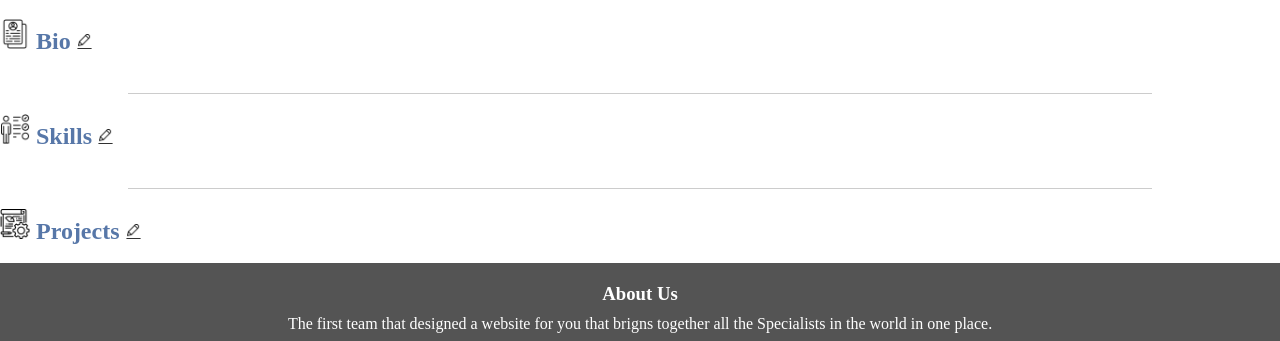
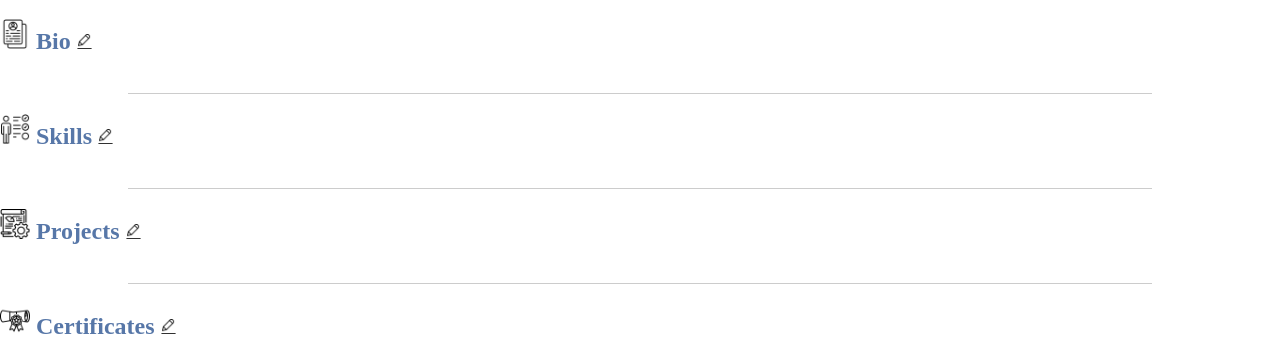
Before and after one commit to daliau/techies, a plain HTML site: page profile.html in a window 1280 px wide. Shown: the part 459-800 px from the top of the page. Drawn offline with Linux system fonts and the light colour scheme.

Commit message:
profile.html update

```diff
--- a/profile.html
+++ b/profile.html
@@ -64,6 +64,13 @@
         <h2><img src="img/projects.png" width="30" height="30" alt="Projects"><strong>&nbsp;Projects</strong>
             <a href="edit.html"><img src="img/edit.png" width="15" height="15" alt="Edit"></a>
         </h2><br>
+        <hr>
+    </section>
+    <!-- List of user certificates -->
+    <section>
+        <h2><img src="img/certificate.png" width="30" height="30" alt="Certificates"><strong>&nbsp;Certificates</strong>
+            <a href="edit.html"><img src="img/edit.png" width="15" height="15" alt="Edit"></a>
+        </h2><br>
     </section>
 
     <footer align="center"> <!-- Begin footer section that hold information about the website-->
```
Also changed, not shown: img/certificate.png (added), img/hero.png (added).
